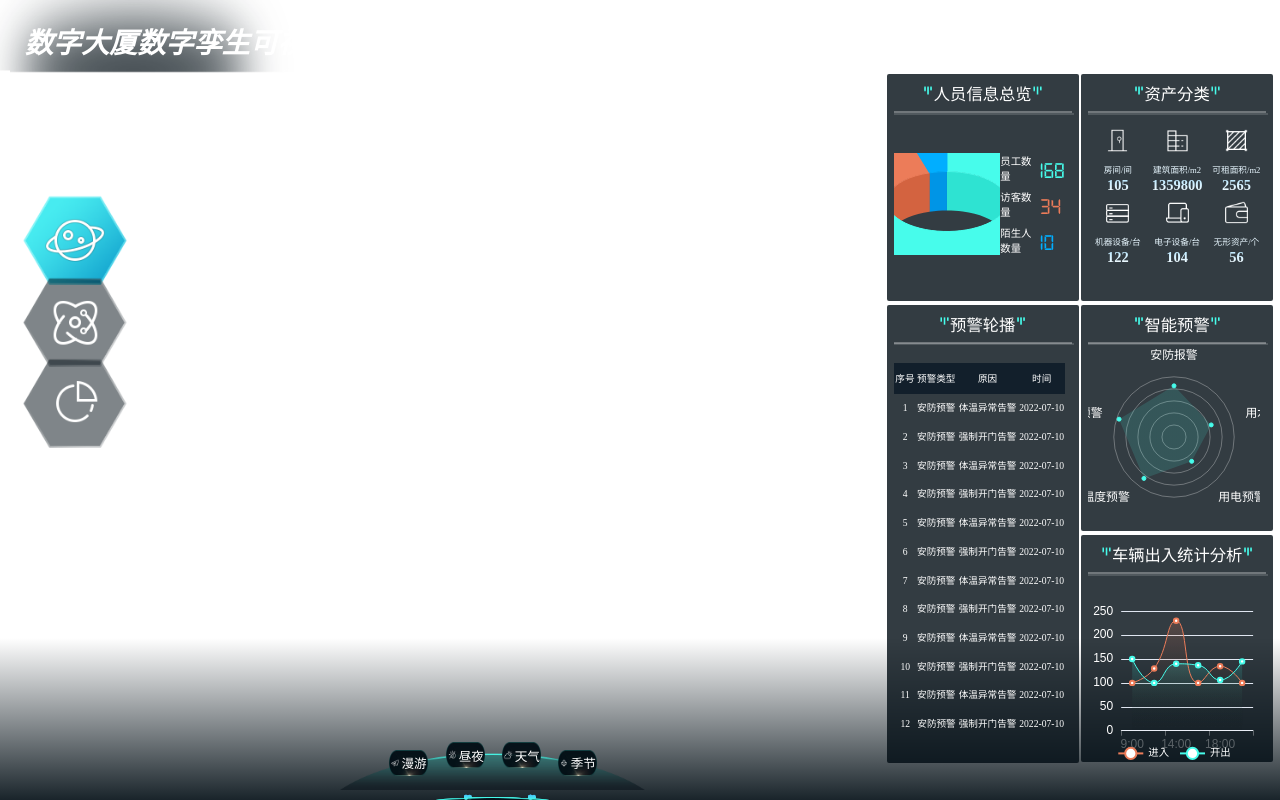
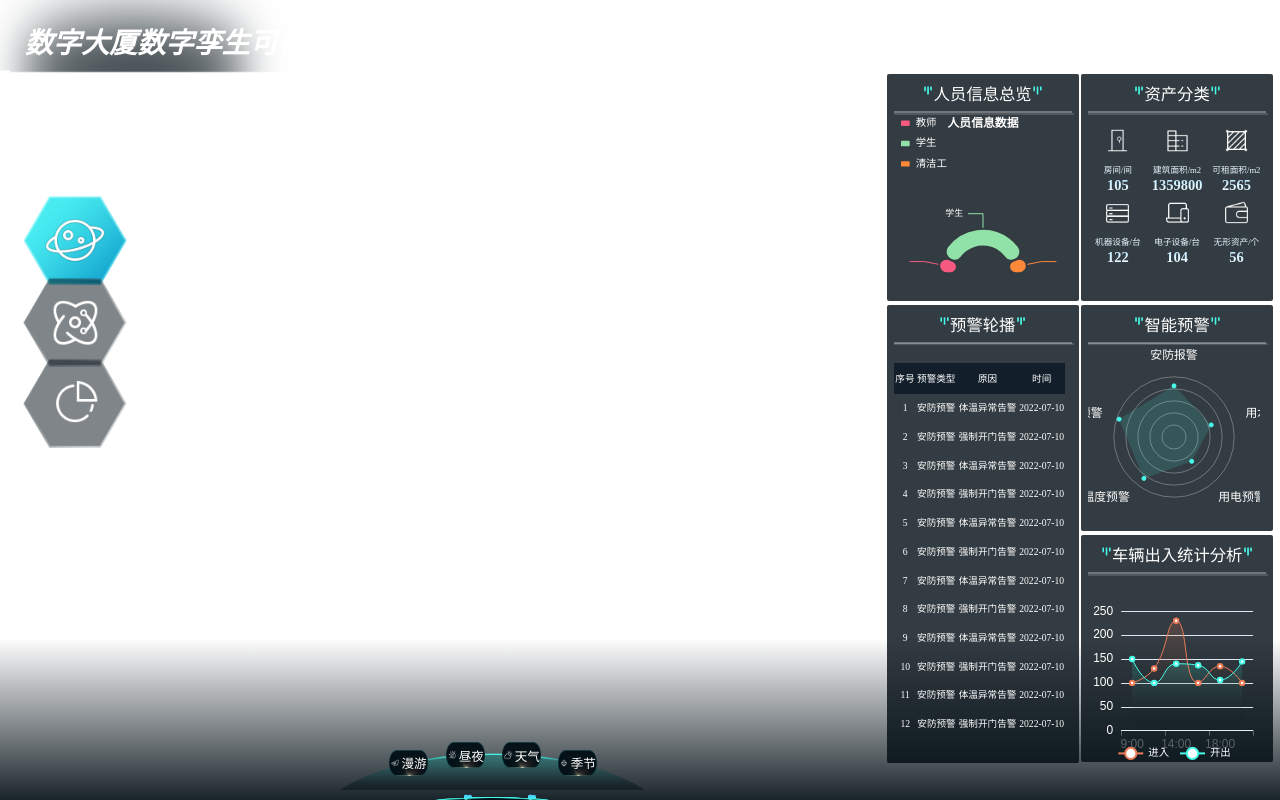
Before and after one commit to 1974193036/v-bigscreen, a Vue app: page /#/building in a window 1280 px wide. Built offline with nearby package versions, Linux system fonts and the light colour scheme.

Commit message:
feat: 封装柄图

```diff
--- a/package.json
+++ b/package.json
@@ -13,6 +13,7 @@
   "dependencies": {
     "core-js": "^3.8.3",
     "echarts": "^5.5.1",
+    "element-resize-detector": "^1.2.4",
     "element-ui": "^2.15.14",
     "highcharts": "9.3.2",
     "lodash-es": "^4.17.21",
--- /dev/null
+++ b/src/components/Chart/PieChart/defaultOption.js
@@ -0,0 +1,47 @@
+import { fitChartSize, fitChartSizeVh } from '@/utils/dataUtil.js'
+
+export function getBasicOption() {
+  return {
+    title: {
+      text: '某某水果数据',
+      left: 'center',
+      textStyle: {
+        fontSize: fitChartSizeVh(16),
+        color: '#fff',
+      },
+    },
+    tooltip: {
+      trigger: 'item',
+    },
+    legend: {
+      orient: 'vertical',
+      left: 'left',
+      itemWidth: fitChartSize(16),
+      itemHeight: fitChartSizeVh(10),
+      textStyle: {
+        color: '#fff',
+        fontSize: fitChartSizeVh(14),
+      },
+    },
+    series: [
+      {
+        name: '水果购买占比',
+        type: 'pie',
+        radius: '50%',
+        center: ['50%', '50%'],
+        emphasis: {
+          itemStyle: {
+            shadowBlur: fitChartSizeVh(1),
+            shadowOffsetX: 0,
+            shadowColor: 'rgba(0, 0, 0, 0.1)',
+          },
+        },
+        label: {
+          fontSize: fitChartSizeVh(12),
+          color: '#fff',
+        },
+        data: [], // 这里在使用的时候会被业务数据替换
+      },
+    ],
+  }
+}
--- /dev/null
+++ b/src/components/Chart/PieChart/index.vue
@@ -0,0 +1,116 @@
+<script>
+import * as Echarts from 'echarts'
+import { debounce, merge } from 'lodash-es'
+import { getBasicOption } from './defaultOption.js'
+import { pieChartColor } from './../color.js'
+
+export default {
+  name: 'PieChart',
+  props: {
+    // 正常的业务数据，对应echarts饼图配置中series[0].data
+    seriesData: {
+      type: Array,
+      required: true,
+      default: () => [],
+    },
+    // 表示需要特殊定制的配置
+    // 一般UI会规定一个统一的设计规范（比如颜色，字体，图例格式，位置等）
+    // 但不排除某个图标会和设计规范不同，需要特殊定制样式，所以开放这个配置，增强灵活性
+    extraOption: {
+      type: Object,
+      default: () => ({}),
+    },
+  },
+  data() {
+    return {
+      chart: null,
+    }
+  },
+
+  // 监听数据变化，更新图表
+  watch: {
+    seriesData: {
+      deep: true,
+      handler() {
+        this.updateChartView()
+      },
+    },
+  },
+
+  mounted() {
+    this.chart = Echarts.init(this.$el)
+    this.updateChartView()
+    this.fn = debounce(this.handleWindowResize.bind(this), 100)
+    window.addEventListener('resize', this.fn)
+  },
+  beforeDestroy() {
+    if (!this.chart)
+      return
+    this.chart.dispose()
+    this.chart = null
+    window.removeEventListener('resize', this.fn)
+  },
+
+  methods: {
+    /* 合并配置项和数据 */
+    assembleDataToOption() {
+      // 这部分的图例formatter取决于UI要求，如果你的项目中不需要，就可以不写formatter
+      // 由于echarts版本的迭代，这里的写法也有稍许改变
+      // const formatter = (name) => {
+      //   const total = this.seriesData.reduce((acc, cur) => acc + cur.value, 0)
+      //   const data = this.seriesData.find(item => item.name === name) || {}
+      //   const percent = data.value
+      //     ? `${Math.round((data.value / total) * 100)}%`
+      //     : '0%'
+
+      //   return `${name} ${percent}`
+      // }
+
+      const opt = merge(
+        {},
+        getBasicOption(),
+        { color: pieChartColor },
+        {
+          // legend: { formatter },
+          series: [{ data: this.seriesData }],
+        },
+        this.extraOption,
+      )
+      // console.log(opt)
+      return opt
+    },
+
+    /**
+     * 更新echart视图
+     */
+    updateChartView() {
+      if (!this.chart)
+        return
+      const fullOption = this.assembleDataToOption()
+      this.chart.setOption(fullOption, true)
+    },
+
+    /**
+     * 当窗口缩放时，echart动态调整自身大小
+     */
+    handleWindowResize() {
+      if (!this.chart)
+        return
+      this.updateChartView()
+    },
+
+  },
+
+}
+</script>
+
+<template>
+  <div v-chart-resize class="chart" />
+</template>
+
+<style scoped lang="scss">
+.chart {
+  width: 100%;
+  height: 100%;
+}
+</style>
--- /dev/null
+++ b/src/components/Chart/color.js
@@ -0,0 +1 @@
+export const pieChartColor = ['#f75981', '#90e2a9', '#fe883a', '#2d90d1']
--- /dev/null
+++ b/src/components/Chart/index.js
@@ -0,0 +1 @@
+export { default as PieChart } from './PieChart/index.vue'
--- /dev/null
+++ b/src/directive/chartResize.js
@@ -0,0 +1,24 @@
+import * as ECharts from 'echarts'
+import elementResizeDetectorMaker from 'element-resize-detector'
+import { debounce } from 'lodash-es'
+
+const HANDLER = '_vue_resize_handler'
+const erd = elementResizeDetectorMaker()
+
+export default {
+  bind(el, binding) {
+    el[HANDLER] = binding.value
+      ? binding.value
+      : debounce(() => {
+        const chart = ECharts.getInstanceByDom(el)
+        if (chart)
+          chart.resize()
+      }, 100)
+
+    erd.listenTo(el, el[HANDLER])
+  },
+  unbind(el) {
+    erd.removeListener(el, el[HANDLER])
+    delete el[HANDLER]
+  },
+}
--- /dev/null
+++ b/src/directive/index.js
@@ -0,0 +1,13 @@
+import chartResize from './chartResize'
+
+const directives = {
+  'chart-resize': chartResize,
+}
+
+export default {
+  install(Vue) {
+    Object.keys(directives).forEach((key) => {
+      Vue.directive(key, directives[key])
+    })
+  },
+}
--- a/src/main.js
+++ b/src/main.js
@@ -1,15 +1,17 @@
 import Vue from 'vue'
 import ElementUI from 'element-ui'
 import 'element-ui/lib/theme-chalk/index.css'
-import * as echarts from 'echarts'
+import * as ECharts from 'echarts'
 import App from './App.vue'
 import router from './router'
 import store from './store'
 import './styles/index.scss'
+import directive from './directive'
 
 Vue.config.productionTip = false
-Vue.prototype.$echarts = echarts
+Vue.prototype.$echarts = ECharts
 Vue.use(ElementUI)
+Vue.use(directive)
 
 new Vue({
   router,
--- a/src/views/Dashboard/Building/Children/PersonChart.vue
+++ b/src/views/Dashboard/Building/Children/PersonChart.vue
@@ -1,98 +1,78 @@
 <script>
-import Highcharts from 'highcharts/highstock'
-import Highcharts3D from 'highcharts/highcharts-3d'
-
-Highcharts3D(Highcharts)
+import { PieChart } from '@/components/Chart'
 
 export default {
   name: 'PeopleInfo',
+  components: {
+    PieChart,
+  },
   data() {
     return {
-      HighChart: null,
+      dataList: [
+        {
+          name: '教师',
+          value: 20,
+        },
+        {
+          name: '学生',
+          value: 60,
+        },
+        {
+          name: '清洁工',
+          value: 20,
+        },
+      ],
+      extraOption: {
+        title: {
+          text: '人员信息数据',
+        },
+        series: [
+          {
+            name: '人员占比',
+            center: ['50%', '90%'],
+            radius: ['30%', '50%'],
+            startAngle: 180,
+            endAngle: 360,
+            itemStyle: {
+              borderRadius: 10,
+              borderColor: '#333C41',
+              borderWidth: 2,
+            },
+          },
+        ],
+      },
     }
   },
   mounted() {
-    this.initHighCart()
-    window.addEventListener('resize', () => {
-      this.resizeHighcharts()
-    })
+    setTimeout(() => {
+      // 以下更新数据都可以
+      // this.dataList = [
+      //   {
+      //     name: '教师',
+      //     value: 120,
+      //   },
+      //   {
+      //     name: '学生',
+      //     value: 460,
+      //   },
+      //   {
+      //     name: '清洁工',
+      //     value: 220,
+      //   },
+      // ]
+      this.dataList[1].value = 120
+    }, 3000)
   },
   methods: {
-    initHighCart() {
-      this.HighChart = Highcharts.chart('peopleInfo', {
-        chart: {
-          type: 'pie',
-          backgroundColor: 'rgba(0,0,0,0)',
-          options3d: {
-            enabled: true,
-            alpha: 60,
-          },
-        },
-        colors: ['#47FCEB', '#EC7C59', '#01AEFF'],
-        title: {
-          text: null,
-          margin: 0,
-        },
-        plotOptions: {
-          pie: {
-            innerSize: 120, // 饼图中心空心圆的大小
-            allowPointSelect: true,
-            cursor: 'pointer',
-            size: 340,
-            depth: 60,
-            dataLabels: {
-              enabled: true,
-              color: '#fff',
-              distance: -50, // --设置偏移，使文字显示在图形内
-              padding: 15,
-              style: {
-                fontSize: '20px', // --设置文字大小
-                textOutline: '1px 1px rgba(255,255,255,.0)',
-                textShadow: '2px 2px 2px rgba(2,2,2,.4)',
-              },
-              formatter() {
-                return `
-                    <p>${this.key}</p>
-                `
-              },
-            },
-          },
-        },
-        series: [
-          {
-            name: '人员信息总览',
-            data: [
-              ['员工数量', 168],
-              ['访客数量', 34],
-              ['陌生人数量', 10],
-            ],
-          },
-        ],
-      })
-    },
-    resizeHighcharts() {
-      // console.log(this.HighChart)
-    },
+
   },
 }
 </script>
 
 <template>
   <div class="people-info-box">
-    <div id="peopleInfo" />
-    <div class="people-info">
-      <div class="item">
-        <span>员工数量</span>
-        <span style="color: #47FCEB">168</span>
-      </div>
-      <div class="item">
-        <span>访客数量</span>
-        <span style="color: #EC7C59">34</span>
-      </div>
-      <div class="item">
-        <span>陌生人数量</span>
-        <span style="color: #01AEFF">10</span>
-      </div>
+    <div id="peopleInfo">
+      <PieChart :series-data="dataList" :extra-option="extraOption" />
     </div>
   </div>
 </template>
@@ -101,37 +81,11 @@ export default {
 .people-info-box {
   display: flex;
   justify-content: space-between;
-  margin-top: vh(54);
 
   #peopleInfo {
     width: vw(160);
-    height: vh(138);
+    height: vh(240);
     flex: 1;
-  }
-
-  .people-info {
-    display: flex;
-    flex-direction: column;
-    justify-content: space-between;
-    color: #fff;
-    text-align: left;
-    font-family: digital;
-
-    .item {
-      display: flex;
-      align-items: center;
-      span:nth-child(1) {
-        font-size: vh(14);
-        width: vw(59.07);
-      }
-      span:nth-child(2) {
-        font-size: vh(30.6);
-        text-align: left;
-        width: vw(48);
-        white-space: nowrap;
-        text-overflow: ellipsis;
-      }
-    }
   }
 }
 </style>
--- a/src/views/Dashboard/Building/Children/VehicleChart.vue
+++ b/src/views/Dashboard/Building/Children/VehicleChart.vue
@@ -10,16 +10,6 @@ export default {
   },
   mounted() {
     this.initLine()
-    window.addEventListener('resize', () => {
-      this.resize()
-    })
-  },
-  beforeDestroy() {
-    if (!this.chart)
-      return
-
-    this.chart.dispose()
-    this.chart = null
   },
   methods: {
     initLine() {
@@ -149,18 +139,12 @@ export default {
 
       option && this.chart.setOption(option)
     },
-    resize() {
-      console.log('resize')
-      if (!this.chart)
-        return
-      this.chart.resize()
-    },
   },
 }
 </script>
 
 <template>
-  <div id="vehicleChart" />
+  <div id="vehicleChart" v-chart-resize />
 </template>
 
 <style scoped lang="scss">
```
Also changed, not shown: src/views/Dashboard/Building/Children/WarningChart.vue (+1 -17 lines), 1 other file (tests, documents, lock files or other folders).
